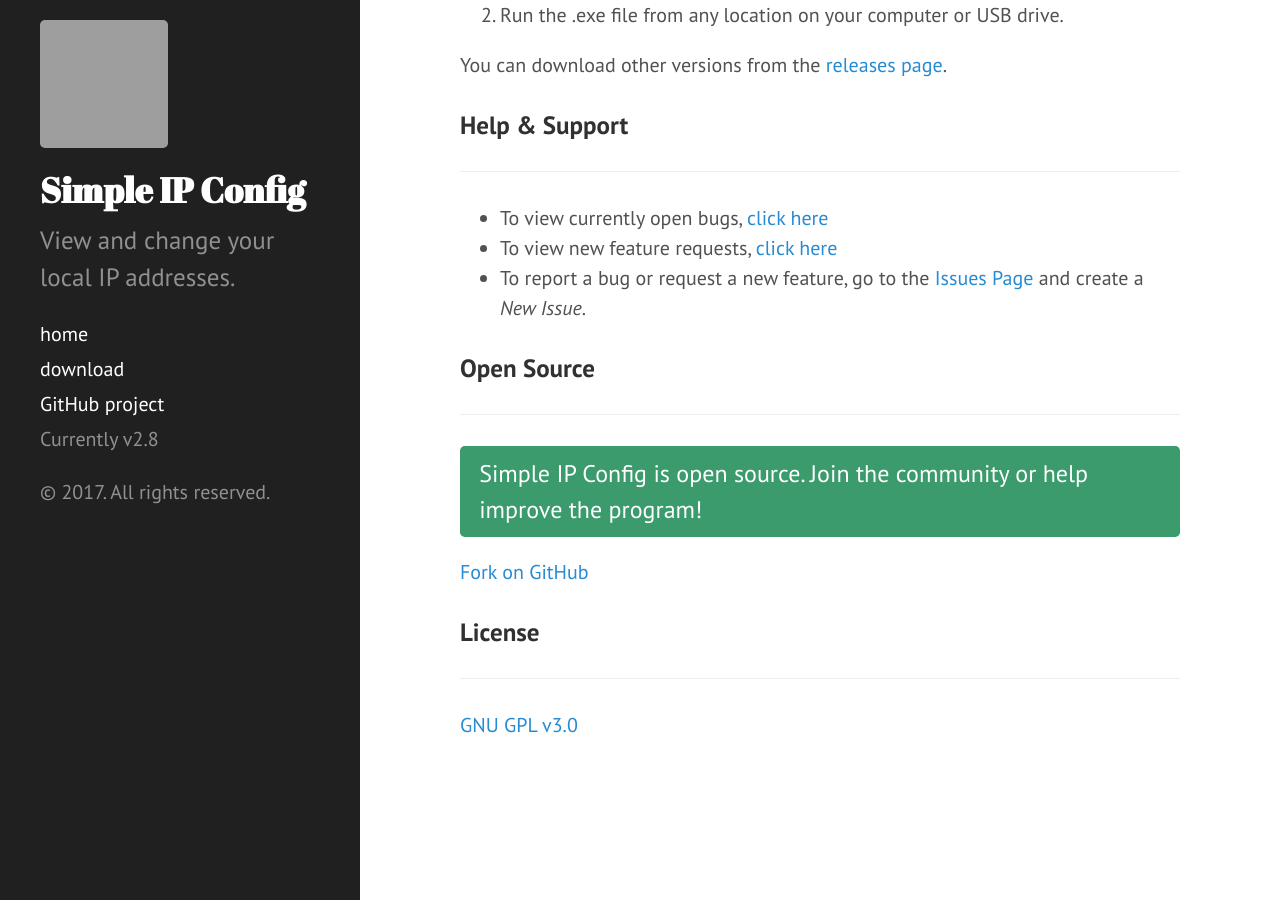
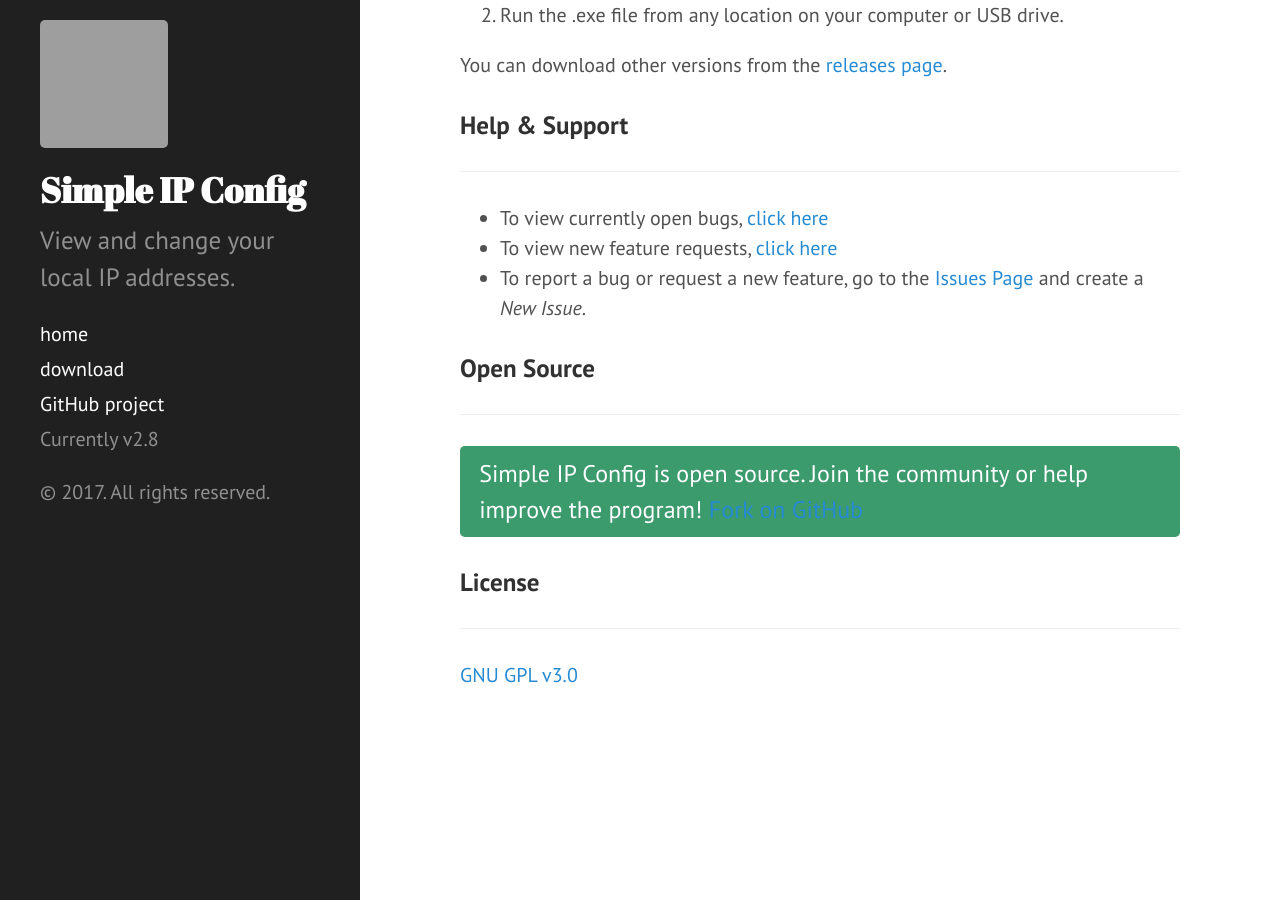
Before and after one commit to KurtisLiggett/Simple-IP-Config, a Jekyll site: the page built from docs/index.md, in a window 1280 px wide and 900 px high, scrolled down 1398 px. Built offline with Jekyll 4.4.1, drawn with Linux system fonts in a browser that asks for light colours; grey boxes are pictures that could not be loaded.

Commit message:
site updates

```diff
--- a/docs/index.md
+++ b/docs/index.md
@@ -35,8 +35,8 @@ You can download other versions from the [releases page][releases].
 ### Open Source
 ---
 Simple IP Config is open source. Join the community or help improve the program!
+[Fork on GitHub](https://github.com/KurtisLiggett/Simple-IP-Config)
 {:.button-large}
-[Fork on GitHub](https://github.com/KurtisLiggett/Simple-IP-Config)
 
 ### License
 ---
```
